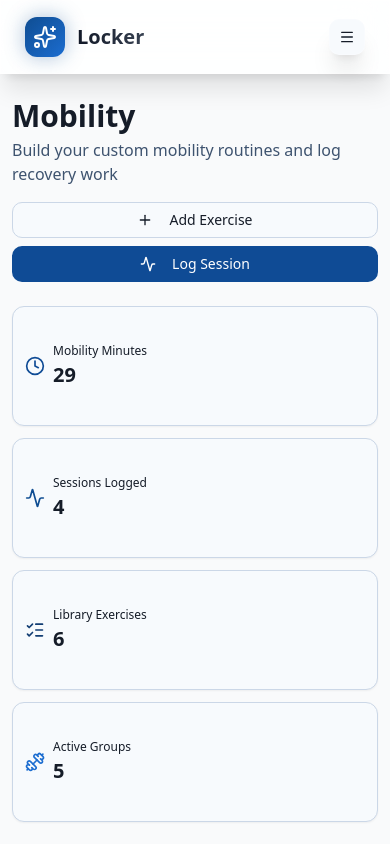
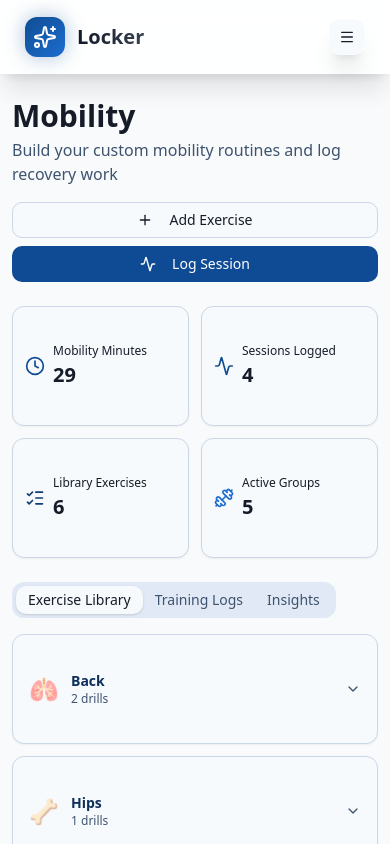
Before and after one commit to GestureGraphix/Locker, a Next.js app: page /mobility in a window 390 px wide. Shown: the top 844 px of the page. Built offline with nearby package versions, Linux system fonts and the light colour scheme.

Commit message:
Adjust mobility stats layout for mobile

```diff
--- a/src/app/mobility/page.tsx
+++ b/src/app/mobility/page.tsx
@@ -323,7 +323,7 @@
         </div>
       </div>
 
-      <div className="grid grid-cols-1 gap-3 sm:grid-cols-2 xl:grid-cols-4">
+      <div className="grid grid-cols-2 gap-3 sm:grid-cols-2 xl:grid-cols-4">
         <Card>
           <CardContent className="p-3 sm:p-4">
             <div className="flex items-center space-x-2">
```
